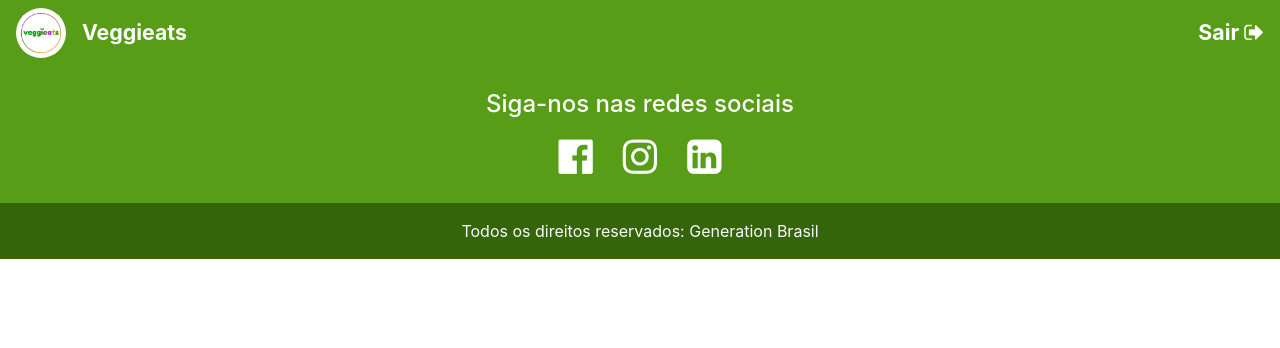
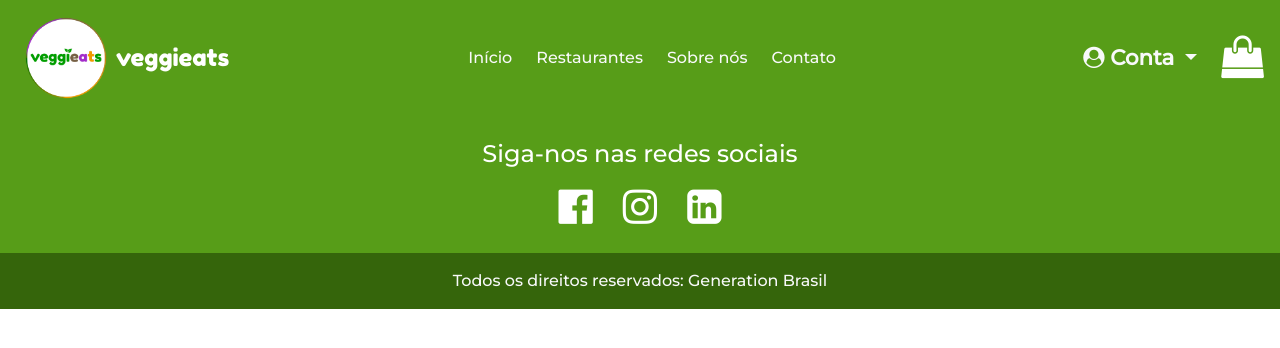
Before and after one commit to ProjetoIntegrador-Veggieats/frontend, an Angular app: page /inicio in a window 1280 px wide. Before the commit this address led to /. Shown: the top 348 px of the page. Built offline with nearby package versions, Linux system fonts and the light colour scheme.

Commit message:
Cabeçalho e rodapé e algumas rotas

```diff
--- a/src/app/app-routing.module.ts
+++ b/src/app/app-routing.module.ts
@@ -1,7 +1,19 @@
 import { NgModule } from '@angular/core';
 import { RouterModule, Routes } from '@angular/router';
+import { ContatoComponent } from './contato/contato.component';
+import { InicioComponent } from './inicio/inicio.component';
+import { RestaurantesComponent } from './restaurantes/restaurantes.component';
+import { SobreComponent } from './sobre/sobre.component';
 
-const routes: Routes = [];
+const routes: Routes = [
+  {path:"",redirectTo:"inicio",pathMatch:"full"},
+  {path:"restaurantes", component:RestaurantesComponent},
+  {path:"sobre", component:SobreComponent},
+  {path:"inicio", component:InicioComponent},
+  {path:"contato", component:ContatoComponent}
+
+
+];
 
 @NgModule({
   imports: [RouterModule.forRoot(routes)],
--- a/src/app/menu/menu.component.css
+++ b/src/app/menu/menu.component.css
@@ -8,3 +8,8 @@ a{
 .verde{
  background-color:  #579d18;
 }
+.centro{
+    justify-content: center;
+    margin: 0 auto;
+    float: right;
+}
--- a/src/app/menu/menu.component.html
+++ b/src/app/menu/menu.component.html
@@ -4,18 +4,56 @@
     </button>
 
     <div class="collapse navbar-collapse" id="conteudoNavbarSuportado">
-      <ul class="navbar-nav mr-auto d-flex align-items-center">
+
+      <ul class="navbar-nav d-flex align-items-center justify-content-center">
         <li class="nav-item active">
-          <img src="../../assets/img/veggieats7.jpg" alt="imagem do usuario" width="50px" height="50px" class="img-fluid rounded-circle">
-        </li>
-        <li class="nav-item pl-3">
-          <p class="m-0 font-weight-bold text-white fs-16">Veggieats</p>
-        </li>
+            <img src="../../assets/img/veggieats7.png" alt="imagem do usuario" width="100px" height="100px" class="img-fluid rounded-circle">
+          </li>
+          <li class="nav-item ">
+            <p style="font-size: 18pt;" class="m-0  text-white fredoka ">veggieats</p>
+          </li>
+
+
+
+
+
+
+
+
+
       </ul>
+      <ul class="navbar-nav d-flex align-items-center ml-auto">
 
-      <ul class="navbar-nav ml-auto d-flex align-items-center">
-        <li class="nav-item pl-3">
-            <a class="m-0 font-weight-bold text-white fs-16">Sair <i class="fa fa-sign-out" aria-hidden="true"></i></a>
+        <li class="nav-item active p-1 montserrat ">
+            <a class="nav-link  text-light" href="#">Início <span class="sr-only">(página atual)</span></a>
+          </li>
+          <li class="nav-item p-1 montserrat">
+            <a class="nav-link  text-light" href="#">Restaurantes</a>
+          </li>
+          <li class="nav-item p-1 montserrat">
+            <a class="nav-link  text-light" href="#">Sobre nós</a>
+          </li>
+          <li class="nav-item p-1 montserrat">
+            <a class="nav-link  text-light" href="#">Contato</a>
+          </li>
+          <li class="nav-item dropdown">
+
+    </ul>
+
+      <ul class="navbar-nav d-flex ml-auto align-items-center">
+
+          <li class="nav-item dropdown montserrat">
+            <a class="nav-link dropdown-toggle font-weight-bold text-light fs-16" href="#" id="navbarDropdown" role="button" data-toggle="dropdown" aria-haspopup="true" aria-expanded="false"><i class="fa fa-user-circle" aria-hidden="true"></i>
+              Conta
+            </a>
+            <div class="dropdown-menu" aria-labelledby="navbarDropdown">
+              <a class="dropdown-item" href="#">Login</a>
+              <div class="dropdown-divider"></div>
+              <a class="dropdown-item" href="#">Cadastre-se</a>
+            </div>
+          </li>
+          <li class="nav-item pl-3">
+            <a class="m-0 font-weight-bold text-white fs-16"> <i class="fa fa-shopping-bag fa-2x" aria-hidden="true"></i></a>
           </li>
       </ul>
     </div>
--- a/src/app/rodape/rodape.component.html
+++ b/src/app/rodape/rodape.component.html
@@ -2,7 +2,7 @@
     <div class="container">
 
         <div class="row">
-        <div class="col-md-12 d-flex justify-content-center">
+        <div class="col-md-12 d-flex justify-content-center  montserrat">
             <h4 class="text-white">Siga-nos nas redes sociais</h4>
         </div>
         </div>
@@ -29,7 +29,7 @@
     </div>
     </div>
 
-    <div class="footer-copyright verdeescuro text-center py-3">
+    <div class="footer-copyright verdeescuro text-center py-3  montserrat">
         <span class="text-light">Todos os direitos reservados:  </span>
         <a class="text-light" target="_blank" href="https://brasil.generation.org">Generation Brasil</a>
     </div>
--- a/src/index.html
+++ b/src/index.html
@@ -6,6 +6,11 @@
   <base href="/">
   <meta name="viewport" content="width=device-width, initial-scale=1">
   <link rel="icon" type="image/x-icon" href="favicon.ico">
+  <link rel="preconnect" href="https://fonts.googleapis.com">
+  <link rel="preconnect" href="https://fonts.gstatic.com" crossorigin>
+  <link rel="preconnect" href="https://fonts.googleapis.com">
+  <link rel="preconnect" href="https://fonts.gstatic.com" crossorigin>
+  <link href="https://fonts.googleapis.com/css2?family=Fredoka+One&family=Montserrat:wght@500&display=swap" rel="stylesheet">
   <link rel="stylesheet" href="https://cdnjs.cloudflare.com/ajax/libs/font-awesome/4.7.0/css/font-awesome.css" integrity="sha512-5A8nwdMOWrSz20fDsjczgUidUBR8liPYU+WymTZP1lmY9G6Oc7HlZv156XqnsgNUzTyMefFTcsFH/tnJE/+xBg==" crossorigin="anonymous" referrerpolicy="no-referrer" />
 </head>
 <body>
--- a/src/styles.css
+++ b/src/styles.css
@@ -1 +1,5 @@
-/* You can add global styles to this file, and also import other style files */
+.montserrat{
+    font-family: 'Montserrat', sans-serif;
+}
+.fredoka{
+    font-family: 'Fredoka One', cursive;}
```
Also changed, not shown: src/app/rodape/rodape.component.css (line endings or trailing spaces), src/assets/img/veggieats7.png (added).
